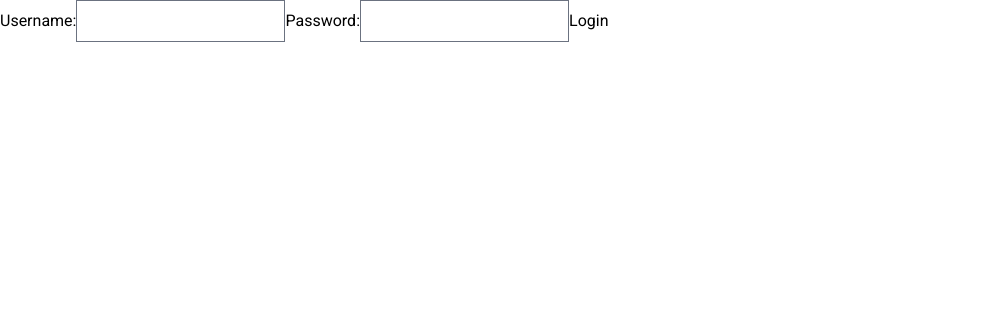
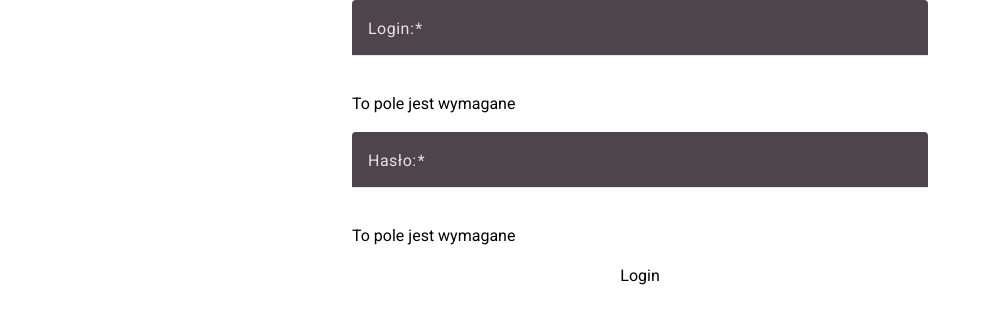
Before and after one commit to rafal19987/Hairdresser-admin-front-angular-, an Angular app: page /login in a window 1280 px wide. Shown: the top 324 px of the page, without its empty margins (0-990 px from the left). Built offline with nearby package versions, Linux system fonts and the light colour scheme.

Commit message:
feat: login

```diff
--- a/src/app/auth/auth.service.ts
+++ b/src/app/auth/auth.service.ts
@@ -1,42 +1,58 @@
-import { Injectable } from '@angular/core';
+import {inject, Injectable} from '@angular/core';
 import { HttpClient } from '@angular/common/http';
 import { Router } from '@angular/router';
+import {Observable, tap} from 'rxjs';
 
 @Injectable({
   providedIn: 'root',
 })
 export class AuthService {
-  private readonly apiUrl = 'http://localhost:3000/auth';
+  private readonly API_URL = 'http://localhost:3000/auth/';
 
-  constructor(private http: HttpClient, private router: Router) {}
+  private readonly _httpClient = inject(HttpClient);
+  private readonly _router = inject(Router);
 
-  logout(): void {
-    const refreshToken = localStorage.getItem('refreshToken');
-    const accessToken = localStorage.getItem('accessToken');
+  login(payload: {username: string, password: string}): Observable<any> {
+    return this._httpClient.post(this.API_URL + 'login', payload)
+  }
 
-    if (!refreshToken || !accessToken) {
-      this.clearTokens();
-      this.router.navigate(['/login']);
-      return;
-    }
+  logout(payload: {refreshToken: string, accessToken: string}): Observable<any> {
+    return this._httpClient.post(this.API_URL + 'logout', payload).pipe(
+      tap(() => {
+        localStorage.removeItem('accessToken');
+        localStorage.removeItem('refreshToken');
+        this._router.navigate(['/login']);
+      })
+    )
+  }
 
-    this.http
-      .post(`${this.apiUrl}/logout`, {
-        refreshToken,
-        accessToken,
-      })
-      .subscribe({
-        next: () => {
-          this.clearTokens();
-          this.router.navigate(['/login']);
-        },
-        error: (err) => {
-          console.error('Logout failed:', err);
-          this.clearTokens(); // Wyczyszczenie tokenów mimo błędu
-          this.router.navigate(['/login']);
-        },
-      });
-  }
+  // logout(): void {
+  //   const refreshToken = localStorage.getItem('refreshToken');
+  //   const accessToken = localStorage.getItem('accessToken');
+  //
+  //   if (!refreshToken || !accessToken) {
+  //     this.clearTokens();
+  //     this._router.navigate(['/login']);
+  //     return;
+  //   }
+  //
+  //   this._httpClient
+  //     .post(`${this.API_URL}/logout`, {
+  //       refreshToken,
+  //       accessToken,
+  //     })
+  //     .subscribe({
+  //       next: () => {
+  //         this.clearTokens();
+  //         this._router.navigate(['/login']);
+  //       },
+  //       error: (err) => {
+  //         console.error('Logout failed:', err);
+  //         this.clearTokens(); // Wyczyszczenie tokenów mimo błędu
+  //         this._router.navigate(['/login']);
+  //       },
+  //     });
+  // }
 
   private clearTokens(): void {
     localStorage.removeItem('accessToken');
--- a/src/app/auth/login/login.component.html
+++ b/src/app/auth/login/login.component.html
@@ -1,23 +1,35 @@
 <div class="login-container">
-  <form (ngSubmit)="login()">
-    <label for="username">Username:</label>
+  @if (loginForm) {
+    <form class="flex flex-col gap-4 max-w-xl left-o right-0 mx-auto" [formGroup]="loginForm">
+      <mat-form-field
+        >
+        <mat-label>Login:</mat-label>
         <input
+        matInput
+        id="username"
         type="text"
-      id="username"
-      [(ngModel)]="username"
-      name="username"
-      required
+        [formControlName]="'username'"
         />
+      </mat-form-field>
+      @if (loginForm.get('username')?.getError('required')) {
+        <span>To pole jest wymagane</span>
+      }
 
-    <label for="password">Password:</label>
+      <mat-form-field
+      >
+        <mat-label>Hasło:</mat-label>
         <input
+          matInput
+          id="password"
           type="password"
-      id="password"
-      [(ngModel)]="password"
-      name="password"
-      required
+          [formControlName]="'password'"
         />
+      </mat-form-field>
+      @if (loginForm.get('password')?.getError('required')) {
+        <span>To pole jest wymagane</span>
+      }
 
-    <button type="submit">Login</button>
+      <button (click)="login($event)" type="submit">Login</button>
     </form>
+  }
 </div>
--- a/src/app/auth/login/login.component.ts
+++ b/src/app/auth/login/login.component.ts
@@ -1,38 +1,60 @@
-import { Component } from '@angular/core';
+import {Component, inject, OnInit} from '@angular/core';
 import { HttpClient } from '@angular/common/http';
 import { Router } from '@angular/router';
-import { FormsModule } from '@angular/forms';
+import {FormBuilder, FormsModule, ReactiveFormsModule, UntypedFormGroup, Validators} from '@angular/forms';
+import {AuthService} from '../auth.service';
+import {EMPTY, takeUntil} from 'rxjs';
+import {catchError} from 'rxjs/operators';
+import {MatFormField, MatLabel} from '@angular/material/form-field';
+import {MatInput} from '@angular/material/input';
+
 
 @Component({
   selector: 'app-login',
   templateUrl: './login.component.html',
   styleUrls: ['./login.component.scss'],
   standalone: true,
-  imports: [FormsModule],
+  imports: [FormsModule, ReactiveFormsModule, MatFormField, MatInput, MatLabel],
 })
-export class LoginComponent {
-  username = '';
-  password = '';
+export class LoginComponent implements OnInit {
+  private readonly _formBuilder = inject(FormBuilder);
+  private readonly _router = inject(Router);
+  private readonly _authService= inject(AuthService);
 
-  private readonly apiUrl = 'http://localhost:3000/auth';
+  loginForm: UntypedFormGroup | undefined;
 
-  constructor(private http: HttpClient, private router: Router) {}
+  ngOnInit(): void {
+    this._initializeForm()
+  }
 
-  login(): void {
-    this.http
-      .post(`${this.apiUrl}/login`, {
-        username: this.username,
-        password: this.password,
+  private _initializeForm() {
+    this.loginForm = this._formBuilder.group({
+      username: ['', Validators.required],
+      password: ['', Validators.required],
+    })
+  }
+
+  public login($event: MouseEvent): void {
+    $event.preventDefault();
+
+    const payload = this.loginForm?.getRawValue()
+
+    this._authService.login(payload)
+      .pipe(
+        catchError((err) => {
+            console.error(err)
+          return EMPTY;
+        })
+      )
+      .subscribe({
+        next: (res) => {
+          localStorage.setItem('accessToken', res.accessToken!);
+          localStorage.setItem('refreshToken', res.refreshToken!);
+          this._router.navigate(['/dashboard']);
+        }
       })
-      .subscribe({
-        next: (response: any) => {
-          localStorage.setItem('accessToken', response.accessToken);
-          localStorage.setItem('refreshToken', response.refreshToken);
-          this.router.navigate(['/dashboard']);
-        },
-        error: (err) => {
-          console.error('Login failed:', err);
-        },
-      });
+
+
   }
+
 }
--- a/src/app/layout/dashboard/dashboard.component.ts
+++ b/src/app/layout/dashboard/dashboard.component.ts
@@ -1,12 +1,14 @@
-import { Component } from '@angular/core';
+import {Component, inject} from '@angular/core';
 import { MatSidenavModule } from '@angular/material/sidenav';
 import { MatToolbarModule } from '@angular/material/toolbar';
 import { MatListModule } from '@angular/material/list';
 import { MatIconModule } from '@angular/material/icon';
 import { MatButtonModule } from '@angular/material/button';
-import { RouterModule } from '@angular/router';
+import {Router, RouterModule} from '@angular/router';
 import { AuthService } from '../../auth/auth.service';
 import { NgIf } from '@angular/common';
+import {catchError} from 'rxjs/operators';
+import {EMPTY} from 'rxjs';
 
 @Component({
   selector: 'dashboard-layout',
@@ -26,7 +28,8 @@ export class DashboardComponent {
   isSidebarOpen = true;
   isUsersSubmenuOpen = false;
 
-  constructor(private authService: AuthService) {}
+  private readonly _authService = inject(AuthService);
+  private readonly _router = inject(Router);
 
   toggleSidebar(): void {
     this.isSidebarOpen = !this.isSidebarOpen;
@@ -37,6 +40,18 @@ export class DashboardComponent {
   }
 
   logout(): void {
-    this.authService.logout();
+    const payload = {
+      refreshToken: localStorage.getItem('refreshToken')!,
+      accessToken: localStorage.getItem('accessToken')!,
+    }
+
+   this._authService.logout(payload).pipe(
+     catchError((err) => {
+       console.error(err)
+       return EMPTY;
+     })
+   ).subscribe({next: (res) => {
+     this._router.navigate(['/login']);
+     }})
   }
 }
```
Lines whose indentation alone changed are shown as unchanged.
